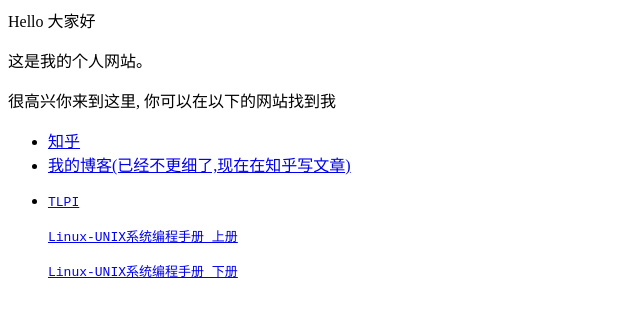
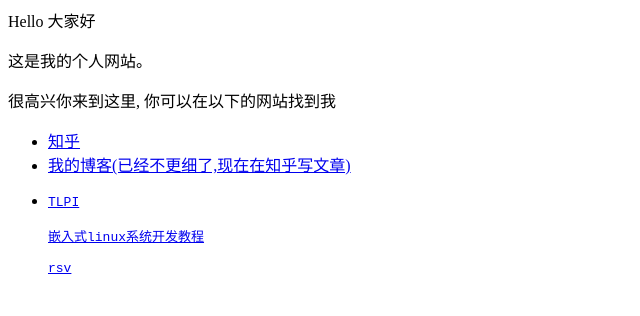
Before and after one commit to 32lei/hello, a plain HTML site: page index.html in a window 1280 px wide. Shown: the whole page, without its empty margins (0-640 px from the left). Drawn offline with Linux system fonts and the light colour scheme.

Commit message:
edit downLink

```diff
--- a/index.html
+++ b/index.html
@@ -6,7 +6,7 @@
   <li> <a href="https://www.zhihu.com/people/AJLoveChina">知乎</a> </li>
   <li> <a href="http://hejie.nigeerhuo.com">我的博客(已经不更细了,现在在知乎写文章)</a> </li>
 <li><p><a class="reference download internal" download="" href="../_downloads/4f3f26f8c3139bbbc3612ee805b4212e/The Linux Programming Interface.pdf"><code class="xref download docutils literal notranslate"><span class="pre">TLPI</span></code></a></p>
-<p><a class="reference download internal" download="" href="../_downloads/ee32fb3bc972e3526a89a74d8937c952/Linux-UNIX系统编程手册_上册.pdf"><code class="xref download docutils literal notranslate"><span class="pre">Linux-UNIX系统编程手册_上册</span></code></a></p>
-<p><a class="reference download internal" download="" href="../_downloads/c43ed9723819f71392eb5c8b709686f8/Linux-UNIX系统编程手册_下册.pdf"><code class="xref download docutils literal notranslate"><span class="pre">Linux-UNIX系统编程手册_下册</span></code></a></p>
+<p><a class="reference download internal" download="" href="./嵌入式linux系统开发教程.epub"><code class="xref download docutils literal notranslate"><span class="pre">嵌入式linux系统开发教程</span></code></a></p>
+<p><a class="reference download internal" download="" href="./rsv"><code class="xref download docutils literal notranslate"><span class="pre">rsv</span></code></a></p>
 </li>
 </ul>
```
Also changed, not shown: 1 other file.
